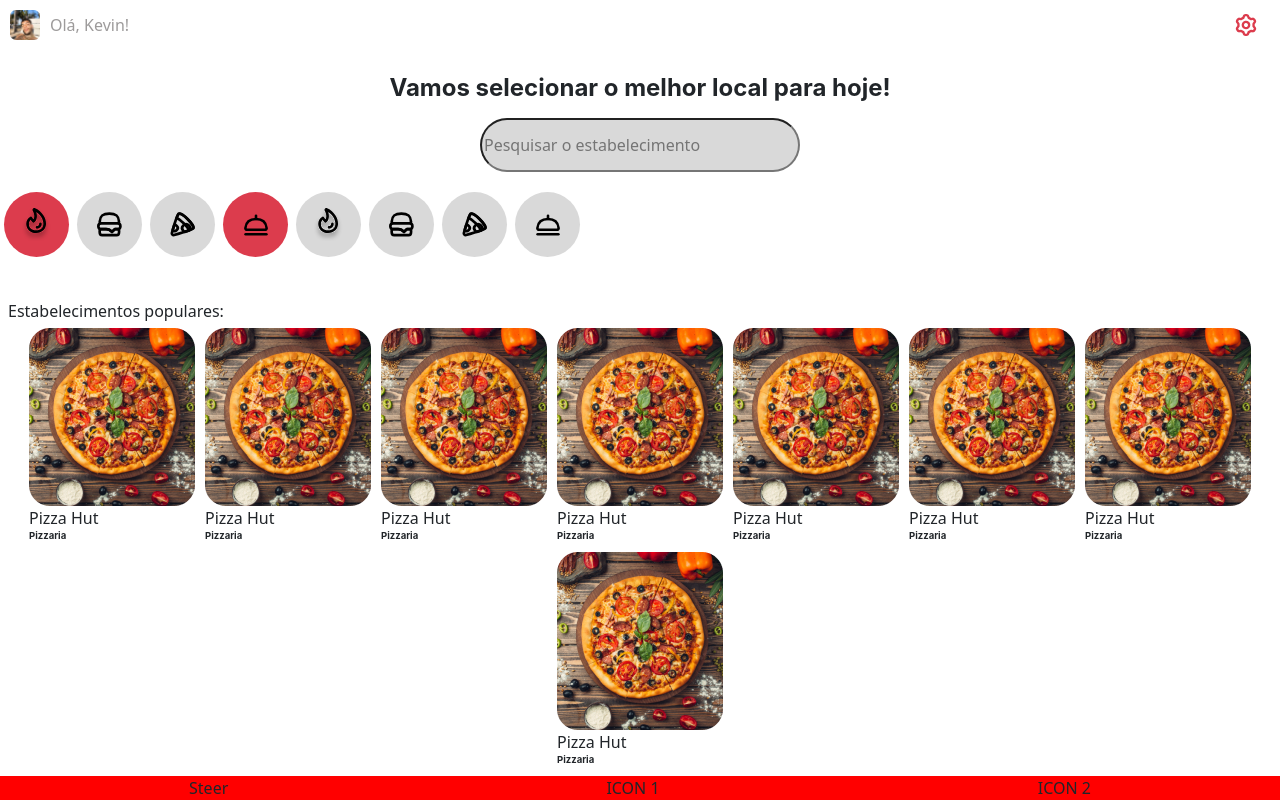
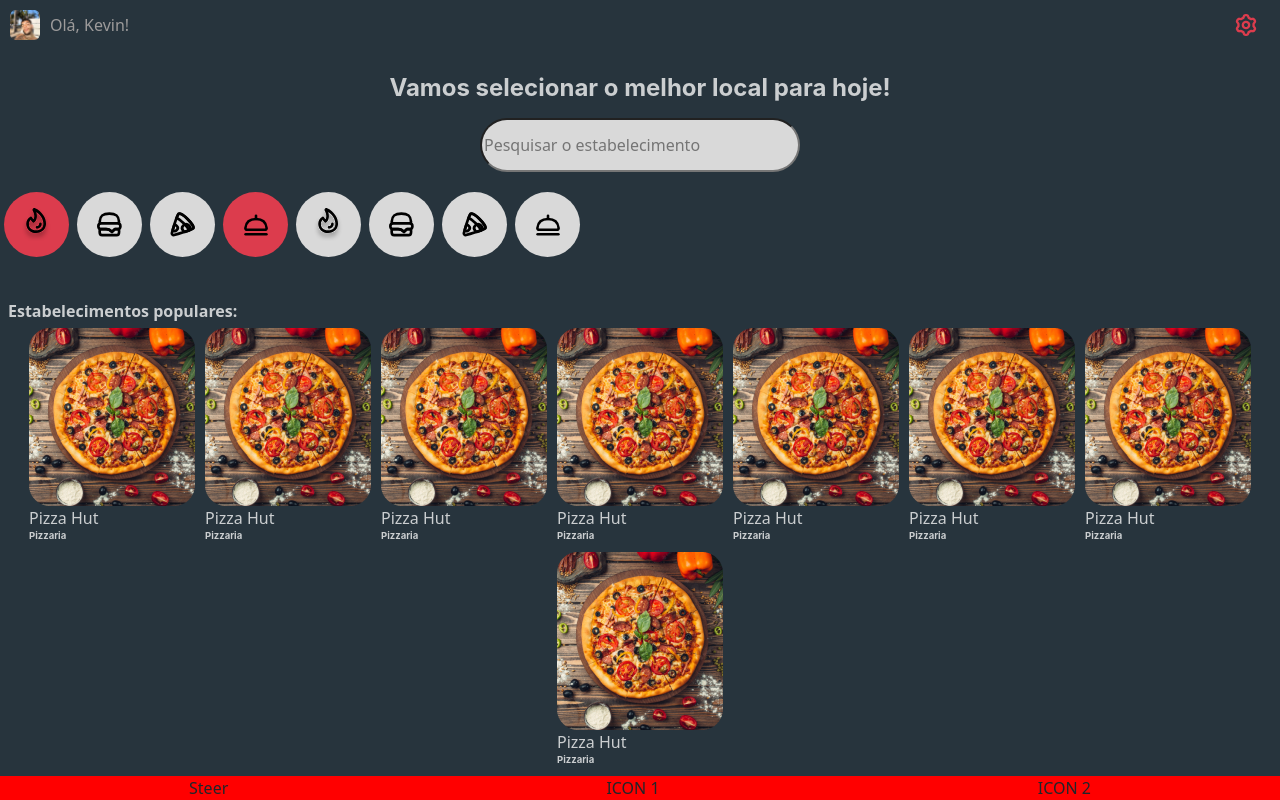
Before and after one commit to drakson-santos/steer, a React (Create React App) app: page /home in a window 1280 px wide. Built offline with nearby package versions, Linux system fonts and the light colour scheme.

Commit message:
feat: Ajuste na pagina home

```diff
--- a/src/App.css
+++ b/src/App.css
@@ -63,6 +63,10 @@
   color: rgba(255, 255, 255, 0.76);
 }
 
+.color-main {
+  color: rgba(255, 255, 255, 0.76);
+}
+
 .font-size-7rem {
   font-size: 7rem;
 }
@@ -70,3 +74,7 @@
 .font-weight-800 {
   font-weight: 800;
 }
+
+.font-weight-600 {
+  font-weight: 600;
+}
--- a/src/pages/home/index.jsx
+++ b/src/pages/home/index.jsx
@@ -105,7 +105,7 @@
 
                 <div id="HomeFilters">
                     <div className="home-filters-header">
-                        <div className="steer-style-tiltle-secondary">
+                        <div className="steer-style-tiltle-secondary color-main">
                             Vamos selecionar o melhor local para hoje!
                         </div>
 
@@ -131,9 +131,9 @@
                     </div>
                 </div>
 
-                <div id="HomeListLocations">
+                <div id="HomeListLocations" className="color-main">
 
-                    <div>
+                    <div className="font-weight-600">
                         Estabelecimentos populares:
                     </div>
 
@@ -182,7 +182,13 @@
     }, [showDetails])
 
     return (
-        <div id="HomePage" className="div-style-h100">
+        <div
+            id="HomePage"
+            className="
+                div-style-h100
+                steer-color-background-main
+            "
+        >
             {homeContent}
 
             <div id="HomeFooter">
```
Also changed, not shown: src/pages/login/components/Register/index.jsx (+0 -40 lines).
